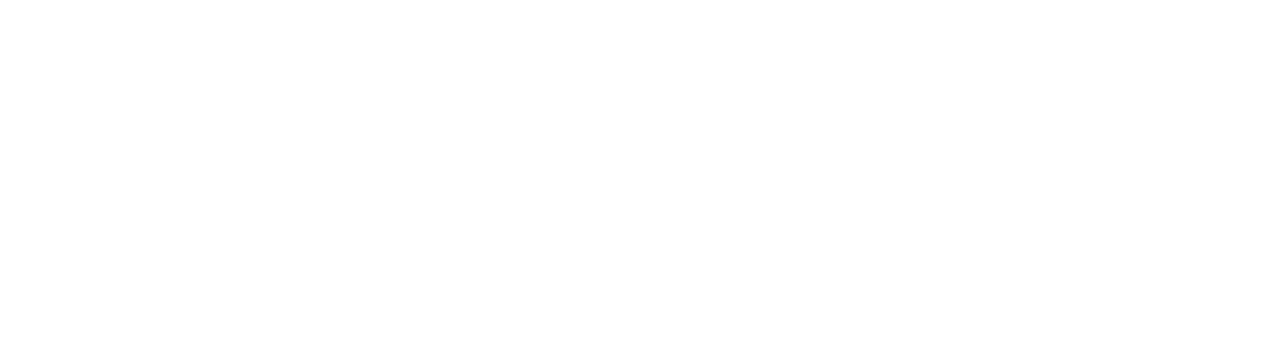
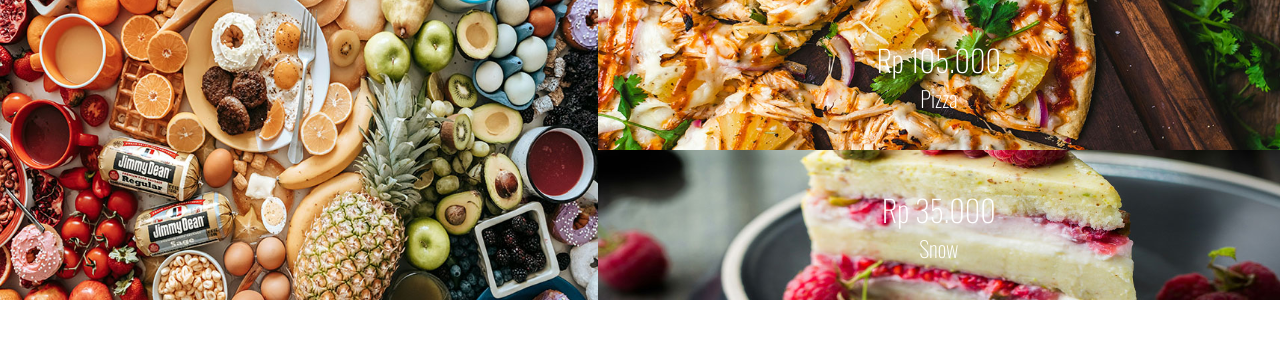
Before and after one commit to asnyahya/belajar-gid, a plain HTML site: page index.html in a window 1280 px wide. Drawn offline with nearby package versions, Linux system fonts and the light colour scheme.

Commit message:
Membuat header

```diff
--- a/index.html
+++ b/index.html
@@ -12,7 +12,23 @@
 </head>
 
 <body>
-
+  <div class="container">
+    <!-- Header -->
+    <header>
+      <div class="hero-image">
+        <h2 class="heading">Food Shop</h2>
+        <p class="description">Food And Drink</p>
+      </div>
+      <div class="features feature-1">
+        <h3 class="price">Rp 105.000</h3>
+        <p class="item">Pizza</p>
+      </div>
+      <div class="features feature-2">
+        <h3 class="price">Rp 35.000</h3>
+        <p class="item">Snow</p>
+      </div>
+    </header>
+  </div>
 </body>
 
 </html>
--- a/style.css
+++ b/style.css
@@ -12,3 +12,46 @@ body {
 img {
   width: 100%;
 }
+
+/* Header */
+header {
+  display: grid;
+  grid-template-areas: 'hero feature-1'
+    'hero feature-2';
+}
+
+.hero-image {
+  grid-area: hero;
+  background: url('img/food.jpg') center / cover;
+  min-height: 300px;
+  padding: 20px;
+}
+
+.hero-image>* {
+  display: none;
+}
+
+.features {
+  display: grid;
+  place-content: center;
+  color: #fff;
+  text-align: center;
+}
+
+.feature-1 {
+  background: url('img/pizza.jpg') center / cover;
+}
+
+.feature-2 {
+  background: url('img/cake.jpg') center / cover;
+}
+
+.price {
+  font-size: 1.5em;
+  font-weight: 200;
+}
+
+.item {
+  font-size: 1.1em;
+  font-weight: 200;
+}
```
